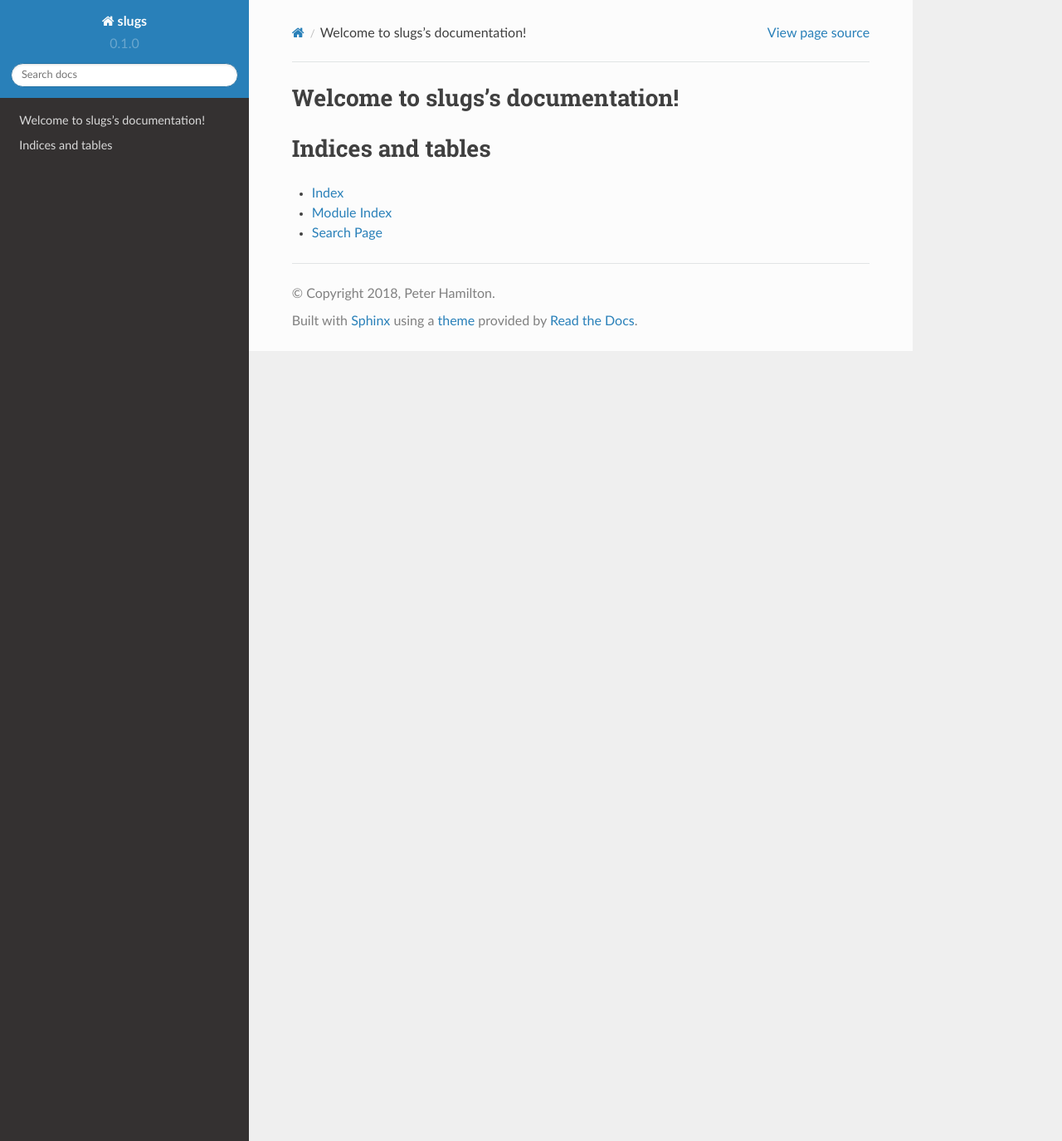
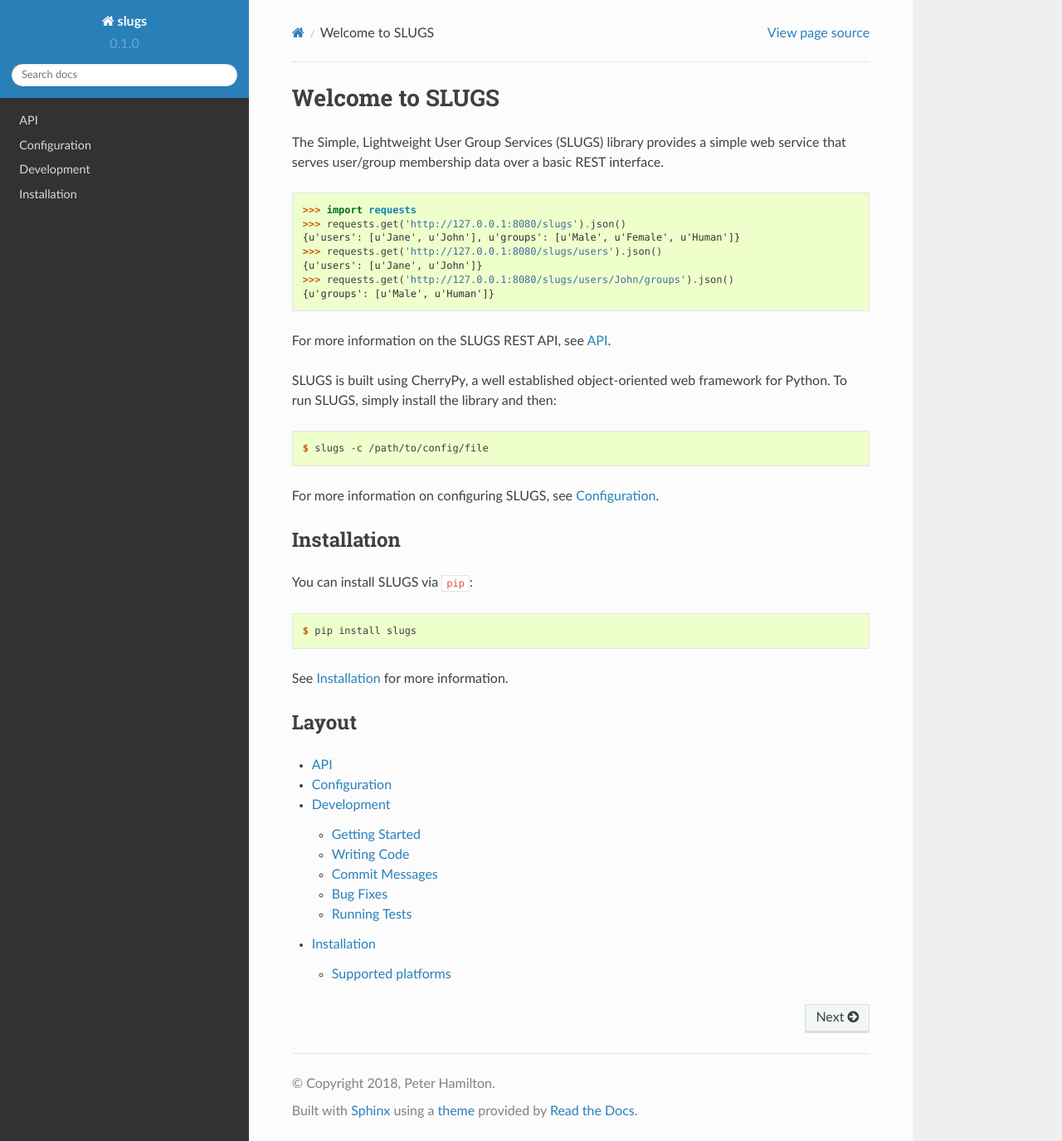
Before and after one commit to OpenKMIP/SLUGS, a Sphinx documentation site: the page built from docs/source/index.rst, in a window 1280 px wide and 1375 px high. Shown: the whole window at 83% size. Built offline with Sphinx 7.4.7 and the Read the Docs theme 2.0.0, drawn with Linux system fonts in a browser that asks for light colours.

Commit message:
Adding an initial cut on documentation
WIP

```diff
--- /dev/null
+++ b/docs/source/api.rst
@@ -0,0 +1,2 @@
+API
+===
--- /dev/null
+++ b/docs/source/configuration.rst
@@ -0,0 +1,2 @@
+Configuration
+=============
--- /dev/null
+++ b/docs/source/development.rst
@@ -0,0 +1,106 @@
+Development
+===========
+Development for SLUGS is open to all contributors. Use the information
+provided here to inform your contributions and help the project maintainers
+review and accept your work.
+
+Getting Started
+---------------
+File a new issue on the project `issue tracker`_ on GitHub describing the
+work you intend on doing. Provide as much information on your feature
+request as possible.
+
+The issue number for your new issue should be included at the end of the
+commit message of each patch related to that issue.
+
+If you simply want to request a new feature but do not intend on working on
+it, file your issue as normal and the project maintainers wil triage it for
+future work.
+
+.. _writing-code:
+
+Writing Code
+------------
+New code should be written in its own Git branch, ideally branched from
+``HEAD`` on ``master``. If other commits are merged into ``master`` after your
+branch was created, be sure to rebase your work on the current state of
+``master`` before submitting a pull request to GitHub.
+
+New code should generally follow ``PEP 8`` style guidelines, though there are
+exceptions that will be allowed in special cases. Run the ``flake8`` tests to
+check your code before submitting a pull request (see :ref:`running-tests`).
+
+Commit Messages
+---------------
+Commit messages should include a single line title (75 characters max) followed
+by a blank line and a description of the change, including feature details,
+testing and documentation updates, feature limitations, known issues, etc.
+
+The issue number fo the issue associated with the commit should be included
+at the end of the commit message, if it exists. If the commit is the final one
+for a specific issue, use ``Closes #XXX`` or ``Fixes #XXX`` to link the issue
+and close it simultaneously.
+
+Bug Fixes
+---------
+If you have found a bug in SLUGS, file a new issue and use the title format
+``Bug: <brief description here>``. In the body of the issue please provide as
+much information as you can, including Python version, SLUGS version,
+operating system version, and any stacktraces or logging information produced
+by SLUGS related to the bug. See `What to put in your bug report`_ for a
+breakdown of bug reporting best practices.
+
+If you are working on a bug fix for a bug in ``master``, follow the general
+guidelines above for branching and code development (see :ref:`writing-code`).
+
+If you are working on a bug fix for an older version of SLUGS, your branch
+should be based on the latest commit of the repository branch for the version
+of SLUGS the bug applies to (e.g., branch ``release-1.0.0`` for SLUGS 1.0).
+The pull request for your bug fix should also target the version branch in
+question. If applicable, it will be pulled forward to newer versions of SLUGS,
+up to and including ``master``.
+
+.. _running-tests:
+
+Running Tests
+-------------
+SLUGS uses ``tox`` to manage testing across multiple Python versions. Test
+infrastructure currently supports Python 2.7, 3.4, 3.5, and 3.6. Test
+coverage results are currently included with each Python test environment. To
+test against a specific Python version (e.g., Python 2.7), run:
+
+.. code-block:: console
+
+    $ tox -e py27
+
+SLUGS also provides ``tox`` environments for style and security checks.
+The style checks leverage ``flake8`` and can be run like so:
+
+.. code-block:: console
+
+    $ tox -e pep8
+
+The security checks use ``bandit`` and can be run like so:
+
+.. code-block:: console
+
+    $ tox -e bandit
+
+To run the entire testing suite, simple run ``tox`` without any arguments.
+
+.. code-block:: console
+
+    $ tox
+
+For more information on the testing tools used here, see the following
+resources:
+
+* `tox`_
+* `flake8`_
+* `bandit`_
+
+.. _`issue tracker`: https://github.com/OpenKMIP/SLUGS/issues
+.. _`What to put in your bug report`: http://www.contribution-guide.org/#what-to-put-in-your-bug-report
+.. _`tox`: https://pypi.python.org/pypi/tox
+.. _`flake8`: https://pypi.python.org/pypi/flake8
+.. _`bandit`: https://pypi.python.org/pypi/bandit
--- a/docs/source/index.rst
+++ b/docs/source/index.rst
@@ -1,20 +1,49 @@
-.. slugs documentation master file, created by
-   sphinx-quickstart on Mon Jan  8 09:45:48 2018.
-   You can adapt this file completely to your liking, but it should at least
-   contain the root `toctree` directive.
+Welcome to SLUGS
+================
+The Simple, Lightweight User Group Services (SLUGS) library provides a simple
+web service that serves user/group membership data over a basic REST interface.
 
-Welcome to slugs's documentation!
-=================================
+.. code-block:: python
+
+    >>> import requests
+    >>> requests.get('http://127.0.0.1:8080/slugs').json()
+    {u'users': [u'Jane', u'John'], u'groups': [u'Male', u'Female', u'Human']}
+    >>> requests.get('http://127.0.0.1:8080/slugs/users').json()
+    {u'users': [u'Jane', u'John']}
+    >>> requests.get('http://127.0.0.1:8080/slugs/users/John/groups').json()
+    {u'groups': [u'Male', u'Human']}
+
+For more information on the SLUGS REST API, see :doc:`API <api>`.
+
+SLUGS is built using CherryPy, a well established object-oriented web framework
+for Python. To run SLUGS, simply install the library and then:
+
+.. code-block:: console
+
+    $ slugs -c /path/to/config/file
+
+For more information on configuring SLUGS, see
+:doc:`Configuration <configuration>`.
+
+Installation
+------------
+You can install SLUGS via ``pip``:
+
+.. code-block:: console
+
+    $ pip install slugs
+
+See :doc:`Installation <installation>` for more information.
+
+Layout
+------
 
 .. toctree::
    :maxdepth: 2
-   :caption: Contents:
 
+   api
+   configuration
+   development
+   installation
 
-
-Indices and tables
-==================
-
-* :ref:`genindex`
-* :ref:`modindex`
-* :ref:`search`
+.. _`CherryPy`: http://cherrypy.org
```
Also changed, not shown: docs/source/installation.rst (added, +14 -0 lines), 1 other file.
